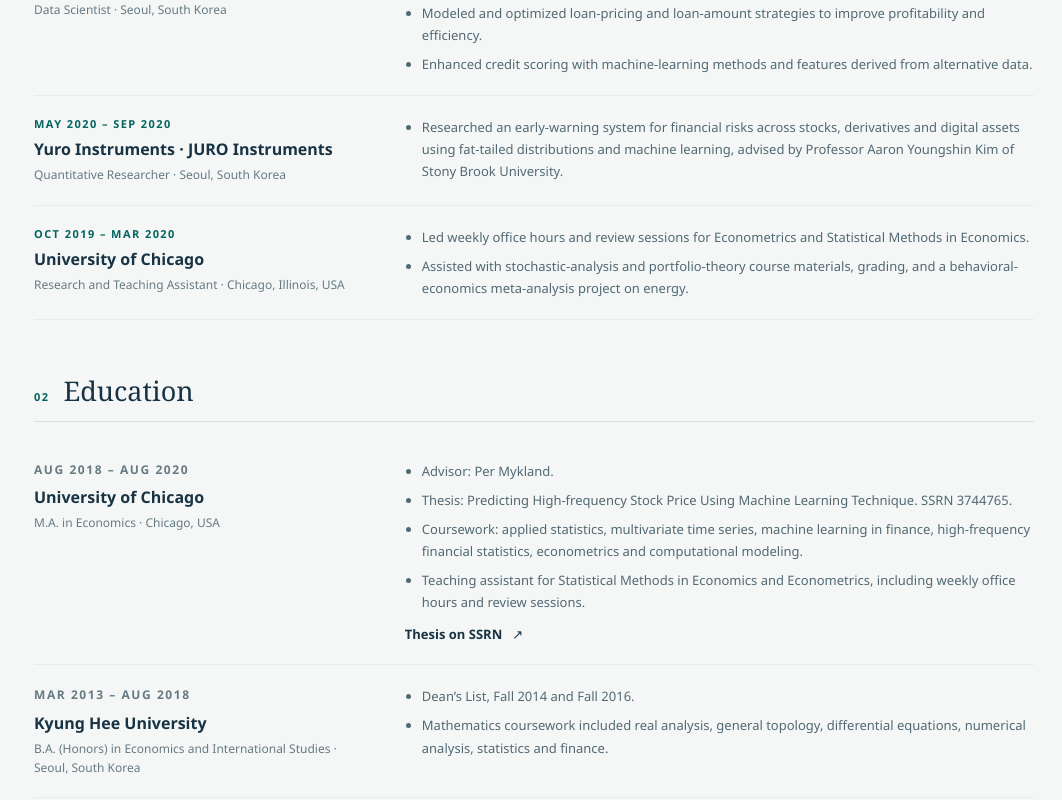
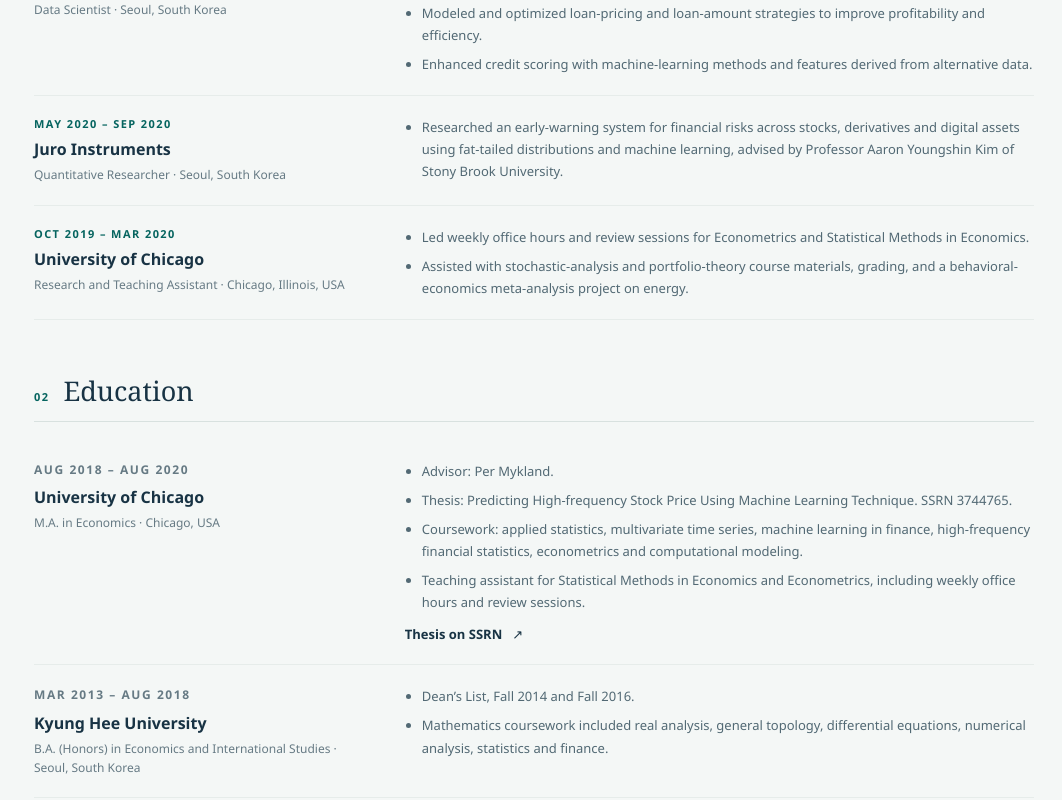
Before and after one commit to data-roh/asia-stock-market-research, a SvelteKit app: page /about in a window 1280 px wide. Shown: the part 1220-2020 px from the top of the page, without its empty margins (106-1168 px from the left). Built offline with nearby package versions, Linux system fonts and the light colour scheme.

Commit message:
Fix About company name and publication tags

```diff
--- a/src/lib/content/about-profile.ts
+++ b/src/lib/content/about-profile.ts
@@ -80,7 +80,7 @@
 				]
 			},
 			{
-				company: 'Yuro Instruments · JURO Instruments',
+				company: 'Juro Instruments',
 				role: 'Quantitative Researcher',
 				location: 'Seoul, South Korea',
 				dates: 'May 2020 – Sep 2020',
@@ -253,7 +253,7 @@
 				],
 			},
 			{
-				company: '유로인스트루먼츠 · JURO Instruments',
+				company: 'Juro Instruments',
 				role: '퀀트 리서처',
 				location: '대한민국 서울',
 				dates: '2020년 5월 – 2020년 9월',
--- a/src/routes/app.css
+++ b/src/routes/app.css
@@ -206,8 +206,8 @@
 .interest-quant:hover { background: #476b9b; }
 .interest-markets:hover { background: #73772d; }
 .interest-risk:hover { background: #936b2d; }
-.publication-tags { margin-top: 10px; }
-.publication-tags .interest-tag { padding: 4px 7px; font-size: 9px; }
+.publication-tags { flex-wrap: nowrap; max-width: 100%; margin-top: 10px; overflow-x: auto; }
+.publication-tags .interest-tag { flex: 0 0 auto; padding: 4px 7px; font-size: 9px; white-space: nowrap; }
 .about-section + .about-section { margin-top: 52px; }
 .about-section-heading { display: flex; align-items: baseline; gap: 14px; margin-bottom: 18px; padding-bottom: 12px; border-bottom: 1px solid var(--line); }
 .about-section-heading .eyebrow { margin: 0; }
```
